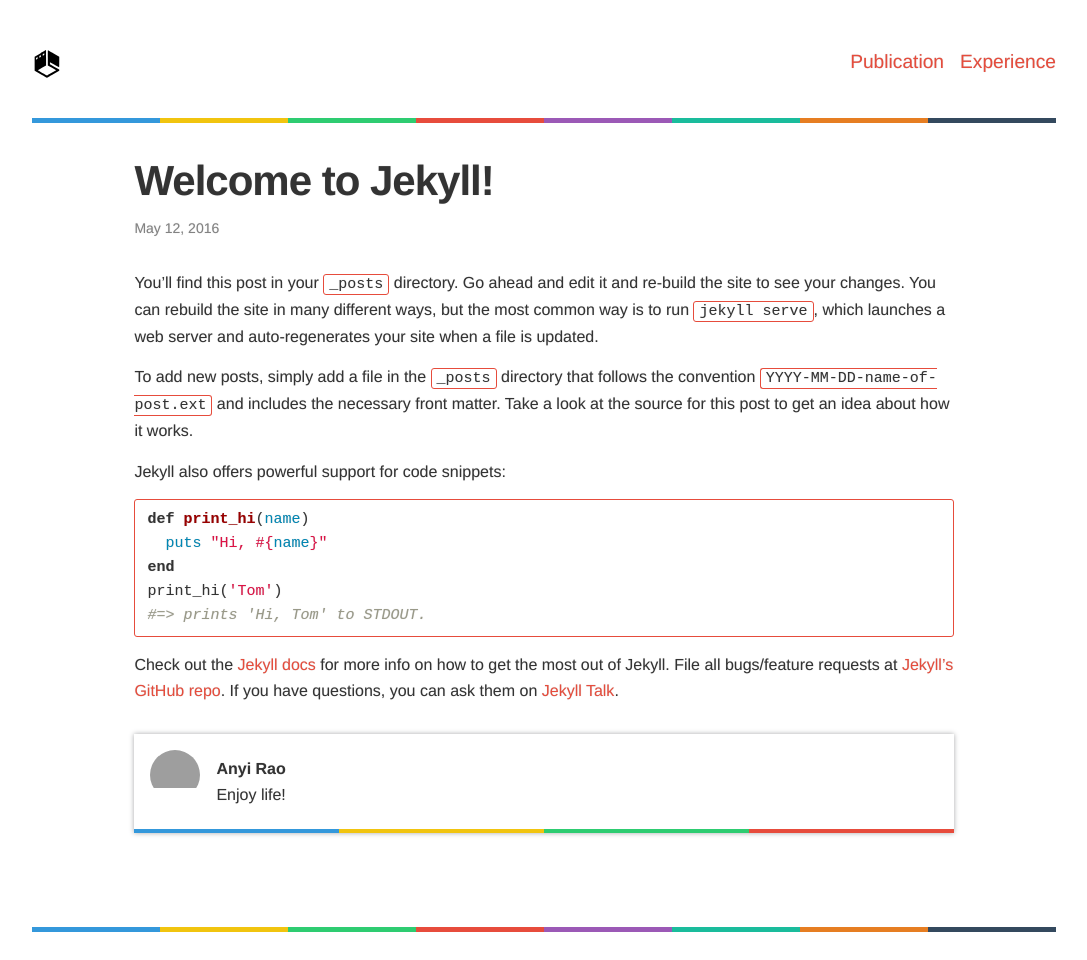
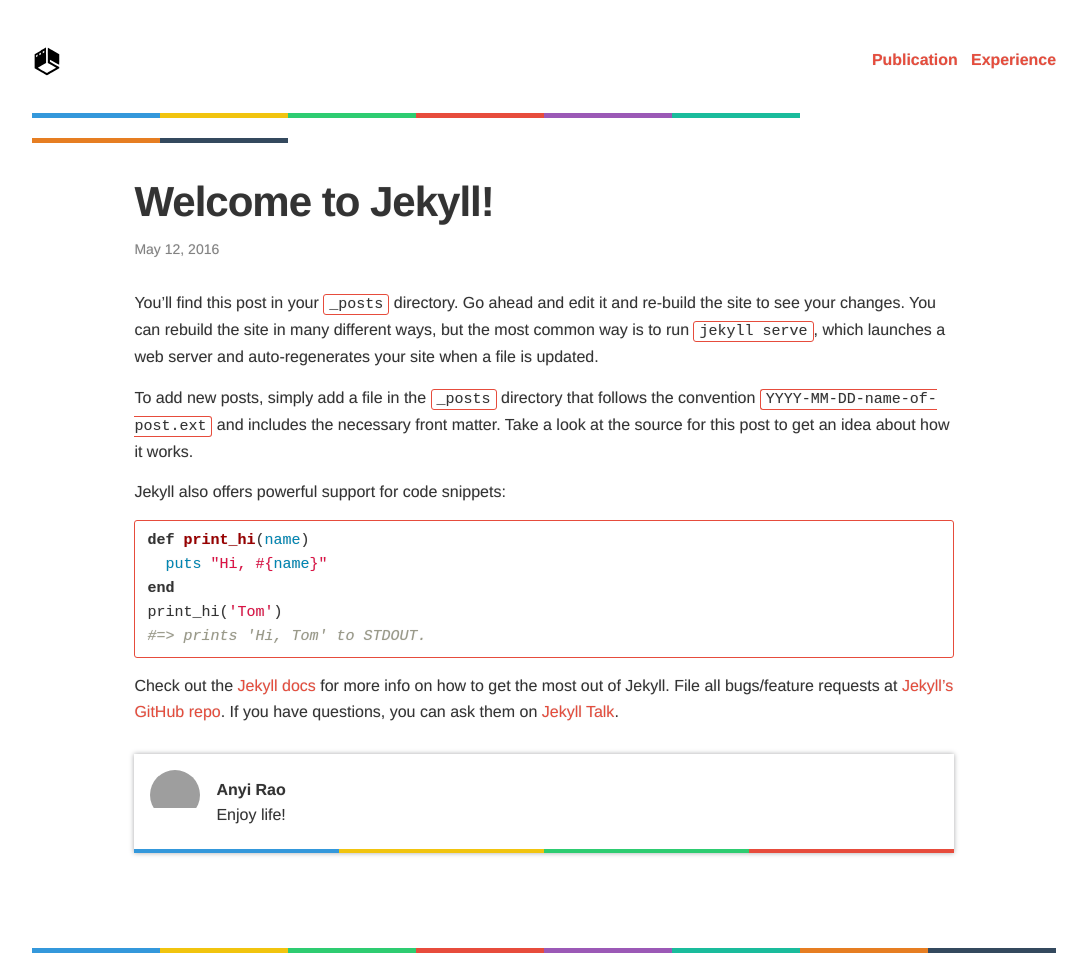
Before and after one commit to AnyiRao/AnyiRao.github.io, a Jekyll site: the page built from _posts/2016-05-12-welcome-to-jekyll.markdown, in a window 1280 px wide. Shown: the whole page, without its empty margins (96-1183 px from the left). Built offline with Jekyll 4.4.1, drawn with Linux system fonts in a browser that asks for light colours; grey boxes are pictures that could not be loaded.

Commit message:
change header

```diff
--- a/_includes/header.html
+++ b/_includes/header.html
@@ -2,7 +2,7 @@
 
     <a class="site-title" href="{{ site.baseurl }}/">
         <svg version="1.0" xmlns="http://www.w3.org/2000/svg"
-            width="30" height="65" viewBox="0 0 273.000000 262.000000" id="logo"
+            width="30" height="60" viewBox="0 0 273.000000 262.000000" id="logo"
             preserveAspectRatio="xMidYMid meet">
             <g transform="translate(0.000000,262.000000) scale(0.100000,-0.100000)"
             fill="#000000" stroke="none">
@@ -21,9 +21,10 @@
             </svg>
     </a>
     <nav class="site-nav" >
-	   <a class="ftsubheader text" href="{{ site.baseurl }}/#publication">Publication </a> &nbsp
-       <a class="ftsubheader text" href="{{ site.baseurl }}/#experience">Experience </a>
-
+	   <h5>
+            <a class="ftsubheader text" href="{{ site.baseurl }}/#publication">Publication </a> &nbsp
+            <a class="ftsubheader text" href="{{ site.baseurl }}/#experience">Experience </a>
+       </h5>
    </nav>
 
 {% include color-bar.html %}
```
